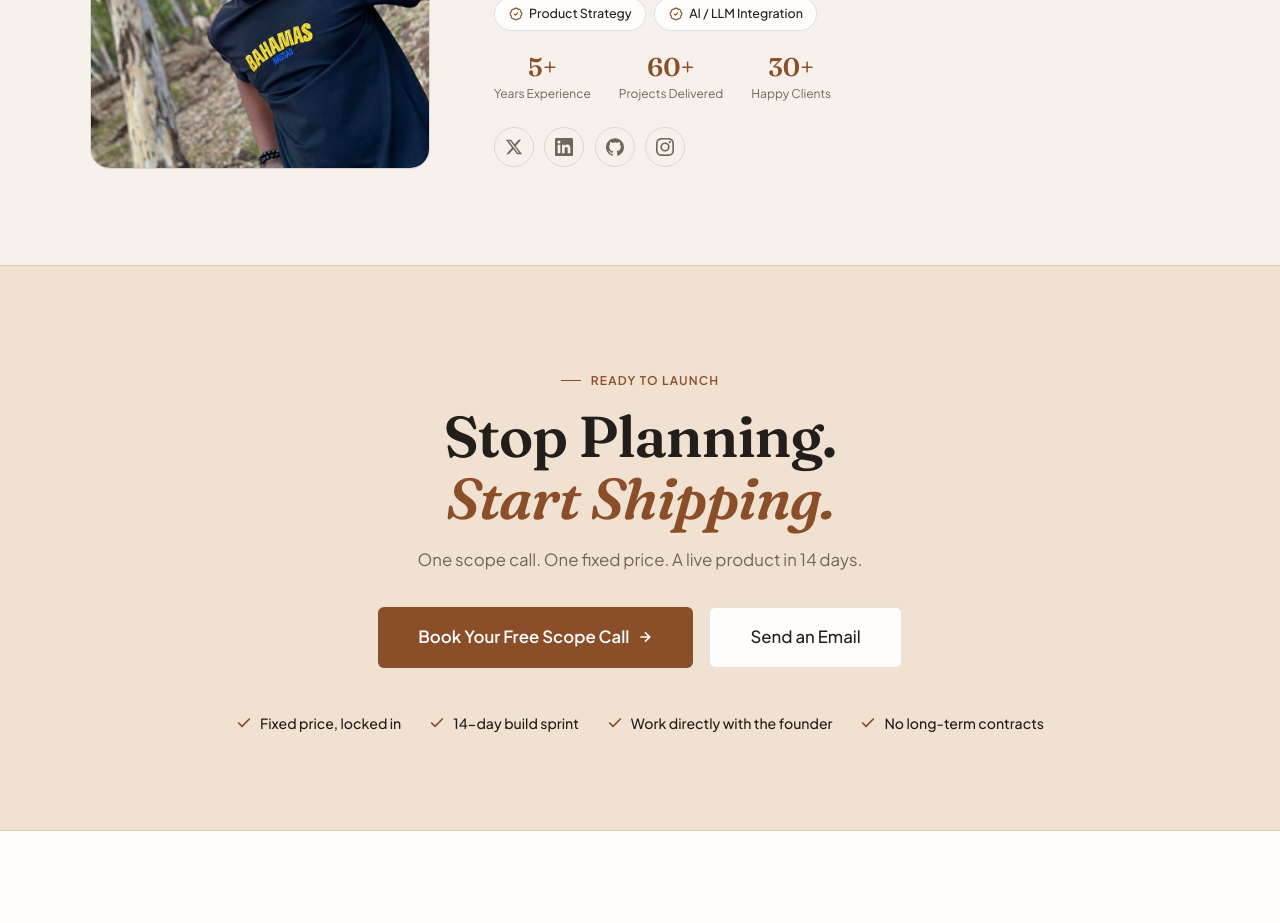
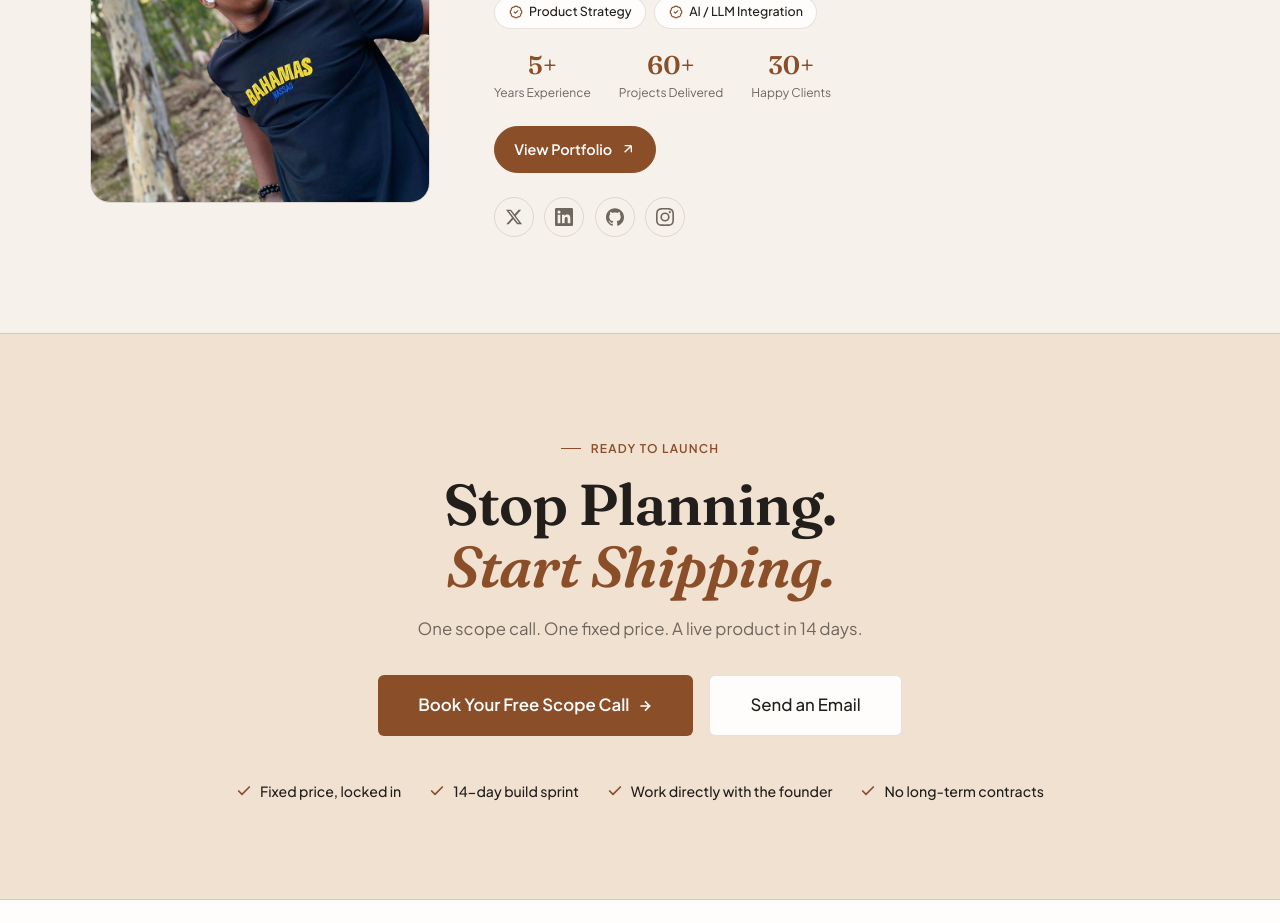
Before and after one commit to xIfe3/zephra, a Next.js app: page / in a window 1280 px wide. Shown: the part 10560-11483 px from the top of the page. Built offline with nearby package versions, Linux system fonts and the light colour scheme.

Commit message:
fix the ui for the what you get section

```diff
--- a/components/Founder.tsx
+++ b/components/Founder.tsx
@@ -56,7 +56,9 @@ const socials = [
 ];
 
 const FounderGallery = () => {
-  const [emblaRef, emblaApi] = useEmblaCarousel({ loop: founderImages.length > 1 });
+  const [emblaRef, emblaApi] = useEmblaCarousel({
+    loop: founderImages.length > 1,
+  });
   const [selected, setSelected] = useState(0);
 
   const onSelect = useCallback(() => {
@@ -90,7 +92,14 @@ const FounderGallery = () => {
         </div>
       </div>
       {founderImages.length > 1 && (
-        <div style={{ display: "flex", justifyContent: "center", gap: "0.4rem", marginTop: "0.9rem" }}>
+        <div
+          style={{
+            display: "flex",
+            justifyContent: "center",
+            gap: "0.4rem",
+            marginTop: "0.9rem",
+          }}
+        >
           {founderImages.map((_, i) => (
             <button
               key={i}
@@ -114,9 +123,12 @@ const FounderGallery = () => {
   );
 };
 
-
 const Founder = () => (
-  <section id="founder" className="bg-cream" style={{ padding: "6rem 5%", position: "relative" }}>
+  <section
+    id="founder"
+    className="bg-cream"
+    style={{ padding: "6rem 5%", position: "relative" }}
+  >
     <style>{`
       .founder-grid { display:grid; grid-template-columns:1fr; gap:2.5rem; align-items:center; max-width:1100px; margin:0 auto; }
       @media(min-width:1024px){ .founder-grid { grid-template-columns:340px 1fr; gap:4rem; } }
@@ -164,11 +176,25 @@ const Founder = () => (
         >
           Ifeanyi Onyekwelu
         </h2>
-        <p style={{ fontSize: "1rem", fontWeight: 600, marginBottom: "1.1rem", color: "var(--brand)" }}>
+        <p
+          style={{
+            fontSize: "1rem",
+            fontWeight: 600,
+            marginBottom: "1.1rem",
+            color: "var(--brand)",
+          }}
+        >
           Founder &amp; Lead Developer — Zephra Studio
         </p>
 
-        <p style={{ color: "var(--ink-soft)", lineHeight: 1.75, fontSize: "0.95rem", marginBottom: "1.25rem" }}>
+        <p
+          style={{
+            color: "var(--ink-soft)",
+            lineHeight: 1.75,
+            fontSize: "0.95rem",
+            marginBottom: "1.25rem",
+          }}
+        >
           Full-stack developer with 5 years building web and mobile products
           across fintech, edtech, and SaaS. Clients work directly with the
           founder, start to finish — no hand-offs to a junior dev after the
@@ -176,7 +202,14 @@ const Founder = () => (
         </p>
 
         {/* Expertise tags */}
-        <div style={{ display: "flex", flexWrap: "wrap", gap: "0.5rem", marginBottom: "1.5rem" }}>
+        <div
+          style={{
+            display: "flex",
+            flexWrap: "wrap",
+            gap: "0.5rem",
+            marginBottom: "1.5rem",
+          }}
+        >
           {expertise.map((tag) => (
             <span key={tag} className="expertise-chip">
               <BadgeCheck size={14} strokeWidth={2} color="var(--brand)" />
@@ -193,18 +226,86 @@ const Founder = () => (
             { value: "30+", label: "Happy Clients" },
           ].map((stat) => (
             <div key={stat.label} className="founder-stat">
-              <div className="font-display" style={{ fontSize: "1.6rem", fontWeight: 600, color: "var(--brand)", lineHeight: 1 }}>
+              <div
+                className="font-display"
+                style={{
+                  fontSize: "1.6rem",
+                  fontWeight: 600,
+                  color: "var(--brand)",
+                  lineHeight: 1,
+                }}
+              >
                 {stat.value}
               </div>
-              <div style={{ fontSize: "0.75rem", color: "var(--ink-soft)", marginTop: 4 }}>{stat.label}</div>
+              <div
+                style={{
+                  fontSize: "0.75rem",
+                  color: "var(--ink-soft)",
+                  marginTop: 4,
+                }}
+              >
+                {stat.label}
+              </div>
             </div>
           ))}
+        </div>
+
+        {/* Portfolio link */}
+        <div style={{ marginBottom: "1.5rem" }}>
+          <a
+            href="https://xife3.space"
+            target="_blank"
+            rel="noopener noreferrer"
+            style={{
+              display: "inline-flex",
+              alignItems: "center",
+              gap: "0.5rem",
+              padding: "0.7rem 1.2rem",
+              background: "var(--brand)",
+              color: "#fff",
+              textDecoration: "none",
+              borderRadius: "100px",
+              fontSize: "0.9rem",
+              fontWeight: 600,
+              transition: "background 0.2s ease, transform 0.2s ease",
+              border: "1px solid var(--brand)",
+            }}
+            onMouseEnter={(e) => {
+              e.currentTarget.style.background = "var(--brand-dark)";
+              e.currentTarget.style.borderColor = "var(--brand-dark)";
+              e.currentTarget.style.transform = "translateY(-2px)";
+            }}
+            onMouseLeave={(e) => {
+              e.currentTarget.style.background = "var(--brand)";
+              e.currentTarget.style.borderColor = "var(--brand)";
+              e.currentTarget.style.transform = "translateY(0)";
+            }}
+          >
+            View Portfolio
+            <svg
+              width="16"
+              height="16"
+              viewBox="0 0 24 24"
+              fill="none"
+              stroke="currentColor"
+              strokeWidth="2"
+            >
+              <path d="M7 17L17 7M17 7H7M17 7V17" />
+            </svg>
+          </a>
         </div>
 
         {/* Social links */}
         <div style={{ display: "flex", gap: "0.65rem", flexWrap: "wrap" }}>
           {socials.map((s) => (
-            <a key={s.name} href={s.url} target="_blank" rel="noopener noreferrer" className="founder-social" title={s.name}>
+            <a
+              key={s.name}
+              href={s.url}
+              target="_blank"
+              rel="noopener noreferrer"
+              className="founder-social"
+              title={s.name}
+            >
               {s.icon}
             </a>
           ))}
--- a/components/Process.tsx
+++ b/components/Process.tsx
@@ -83,12 +83,11 @@ const Process = () => {
         .process-accordion.open { grid-template-rows: 1fr; }
         .process-accordion-inner { overflow: hidden; min-height: 0; }
         .process-panel-mobile {
-          border-radius: 12px;
-          border: 1px solid var(--line);
-          border-left: 3px solid var(--brand);
-          background: var(--paper);
-          padding: 1.1rem 1.25rem;
-          margin: 0 0.75rem 1.25rem;
+          border-radius: 0;
+          border: none;
+          background: transparent;
+          padding: 1.1rem 0.75rem;
+          margin: 0;
         }
         .process-panel-mobile-label {
           font-size: 0.68rem;
```
